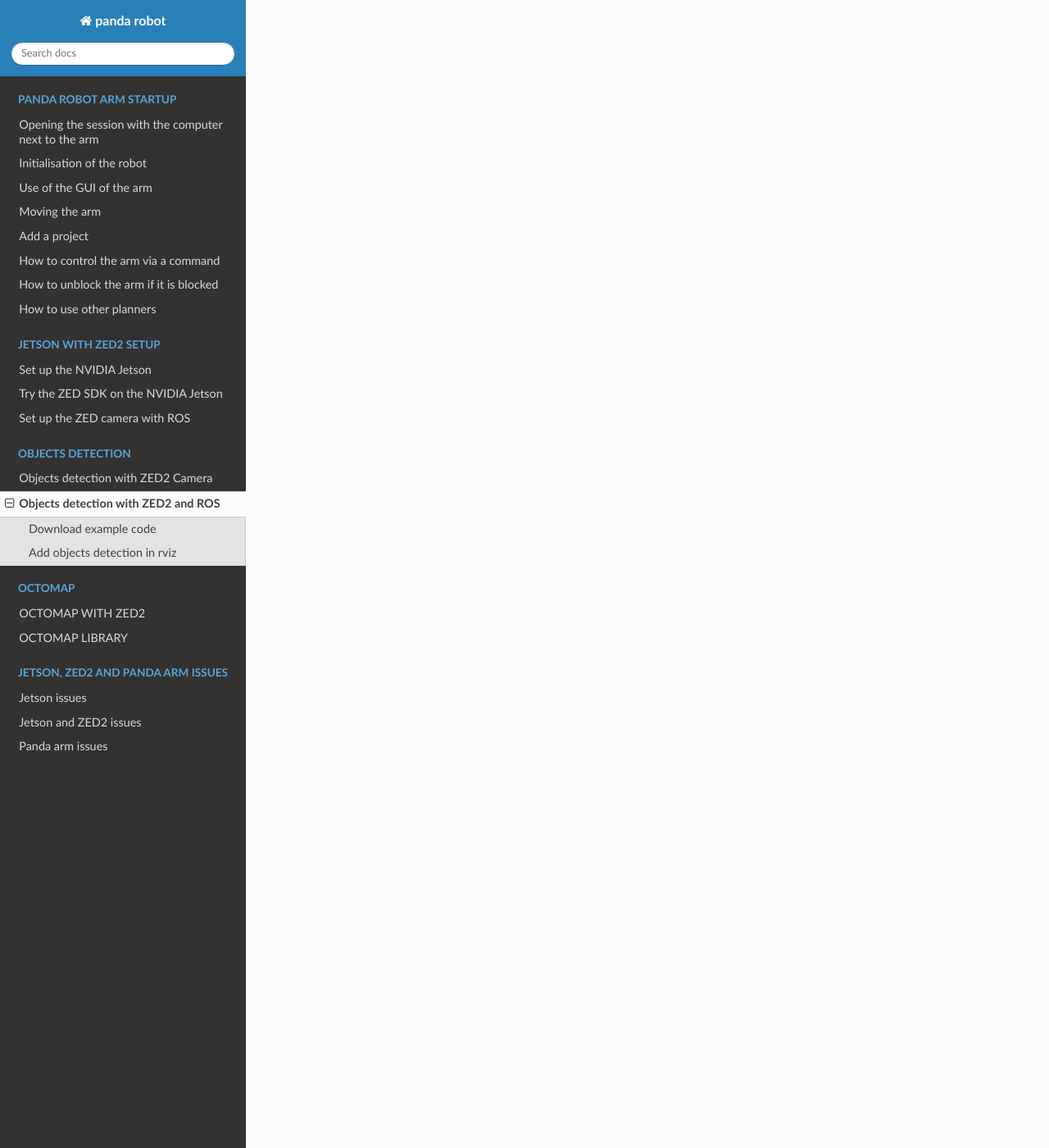
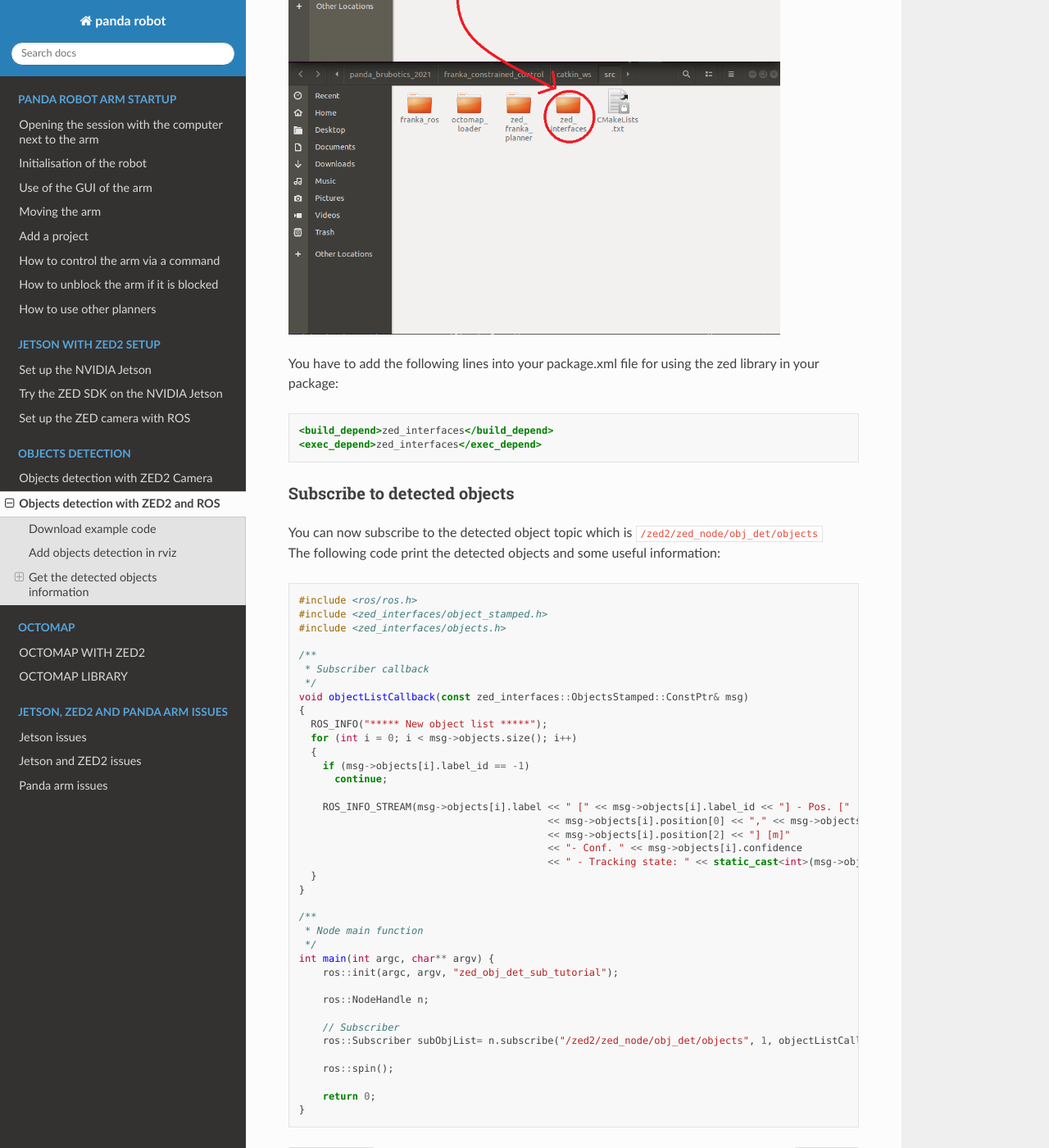
Before and after one commit to kmerckae/panda_safe_hrc_tutorial, a Sphinx documentation site: the page built from source/objects_detection/zed_ros_object_detection.rst, in a window 1280 px wide and 1400 px high, scrolled down 1723 px. Shown: the whole window at 82% size. Built offline with Sphinx 7.4.7 and the Read the Docs theme 2.0.0, drawn with Linux system fonts in a browser that asks for light colours; some of the changed text lies outside the part shown.

Commit message:
Add: objects detection info with ros

```diff
--- a/source/objects_detection/zed_ros_object_detection.rst
+++ b/source/objects_detection/zed_ros_object_detection.rst
@@ -56,3 +56,68 @@ We avoided this problem by installing the AI model with the shell mode on Jetson
         sudo systemctl set-default graphical.target
 
 * Now you can launch rviz with object detection on graphical mode.
+
+Get the detected objects information
+------------------------------------
+
+Build Stereolabs libraries
+^^^^^^^^^^^^^^^^^^^^^^^^^^
+| In order to get all the information from the detected objects in a c++ program, we need to build the object library.
+| This step is done when you build the `zed-ros-wrapper package <https://github.com/stereolabs/zed-ros-wrapper>`_ but on some computers this would not work since it uses CUDA and it can only be installed on a computer with nvidia.
+| However you can download the zed-ros-wrapper package, move the zed_interfaces directory to your catkin_ws/src directory so you can build the needed libraries with ``catkin_make``
+
+.. image:: ./images/zed_interfaces_dir.png
+    :width: 600
+
+| You have to add the following lines into your package.xml file for using the zed library in your package:
+
+.. code-block:: xml
+
+    <build_depend>zed_interfaces</build_depend>
+    <exec_depend>zed_interfaces</exec_depend>
+
+Subscribe to detected objects
+^^^^^^^^^^^^^^^^^^^^^^^^^^^^^
+| You can now subscribe to the detected object topic which is ``/zed2/zed_node/obj_det/objects``
+| The following code print the detected objects and some useful information:
+
+.. code-block:: c++
+
+    #include <ros/ros.h>
+    #include <zed_interfaces/object_stamped.h>
+    #include <zed_interfaces/objects.h>
+
+    /**
+     * Subscriber callback
+     */
+    void objectListCallback(const zed_interfaces::ObjectsStamped::ConstPtr& msg)
+    {
+      ROS_INFO("***** New object list *****");
+      for (int i = 0; i < msg->objects.size(); i++)
+      {
+        if (msg->objects[i].label_id == -1)
+          continue;
+
+        ROS_INFO_STREAM(msg->objects[i].label << " [" << msg->objects[i].label_id << "] - Pos. ["
+                                              << msg->objects[i].position[0] << "," << msg->objects[i].position[1] << ","
+                                              << msg->objects[i].position[2] << "] [m]"
+                                              << "- Conf. " << msg->objects[i].confidence
+                                              << " - Tracking state: " << static_cast<int>(msg->objects[i].tracking_state));
+      }
+    }
+
+    /**
+     * Node main function
+     */
+    int main(int argc, char** argv) {
+        ros::init(argc, argv, "zed_obj_det_sub_tutorial");
+
+        ros::NodeHandle n;
+
+        // Subscriber
+        ros::Subscriber subObjList= n.subscribe("/zed2/zed_node/obj_det/objects", 1, objectListCallback);
+
+        ros::spin();
+
+        return 0;
+    }
```
Also changed, not shown: source/objects_detection/images/zed_interfaces_dir.png (added).
